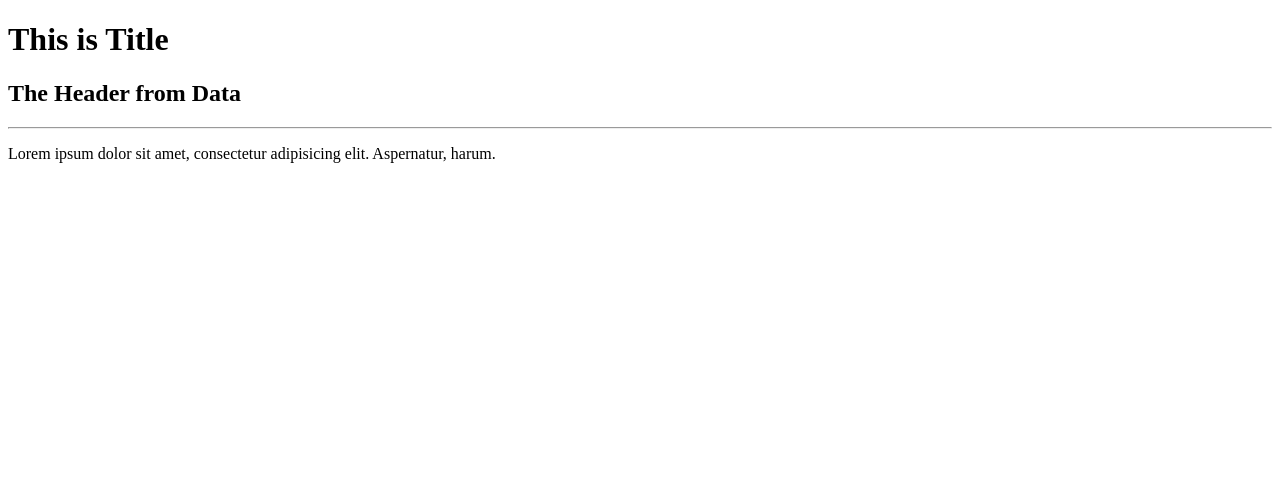
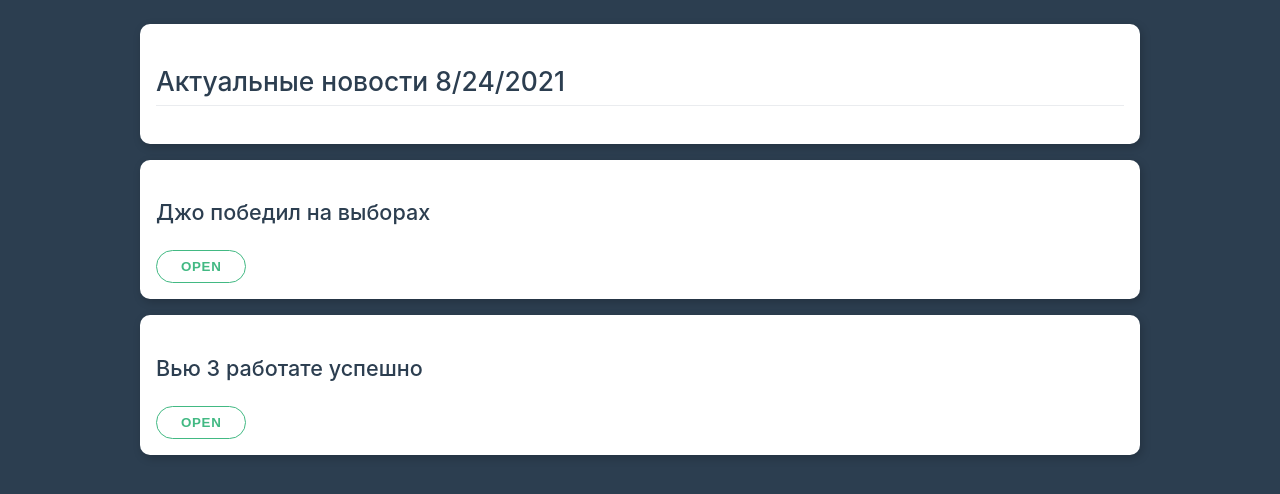
Before and after one commit to alami/js-vue-game, a Vue app in the folder vue3/ch06/: page / in a window 1280 px wide. Shown: the top 494 px of the page. Built offline with nearby package versions, Linux system fonts and the light colour scheme.

Commit message:
ch06-03: v1.news list - err:all news open

```diff
--- a/vue3/ch06/src/App.vue
+++ b/vue3/ch06/src/App.vue
@@ -1,14 +1,28 @@
 <template>
-  <div>
-    <h1>This is Title</h1>
-    <the-header></the-header>
+  <div class="container pt-1">
+    <div class="card">
+      <h2>Актуальные новости {{now}}</h2>
+    </div>
+    <div class="card" v-for="item in news" :key="item">
+      <h3>{{item}}</h3>
+      <button class="btn" @click="isOpen=!isOpen">Open</button>
+      <p v-if="isOpen">Lorem ipsum dolor sit amet, consectetur adipisicing elit. Culpa, odit.</p>
+    </div>
   </div>
 </template>
 
 <script>
 export default {
-  name: 'App',
-  components: {
+  data  (){
+    return {
+      now: new Date().toLocaleDateString(),
+      isOpen: false,
+      news: [
+          'Джо победил на выборах',
+          'Вью 3 работате успешно',
+
+      ],
+    }
   }
 }
 </script>
--- a/vue3/ch06/src/main.js
+++ b/vue3/ch06/src/main.js
@@ -1,6 +1,7 @@
 import { createApp } from 'vue'
 import App from './App.vue'
 import TheHeader from './TheHeader.vue'
+import './theme.css'
 
 const app = createApp(App)
 app.component('the-header',TheHeader)
```
